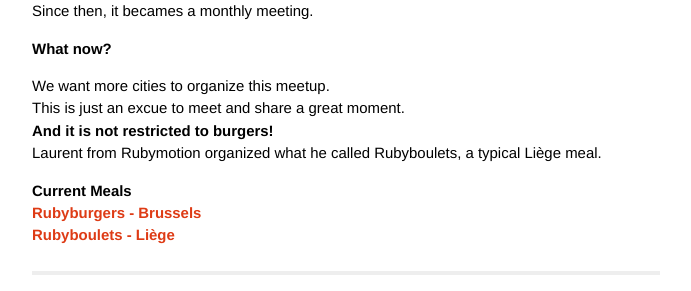
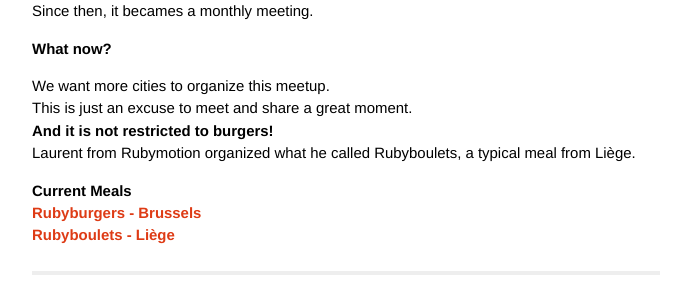
Before and after one commit to rubyburgers/rubyburgers.github.com, a Jekyll site: the page built from index.html, in a window 1280 px wide. Shown: the part 517-808 px from the top of the page, without its empty margins (294-985 px from the left). Built offline with Jekyll 4.4.1, drawn with Linux system fonts in a browser that asks for light colours.

Commit message:
Typo + small correction

```diff
--- a/index.html
+++ b/index.html
@@ -12,7 +12,7 @@
 <h2>What now?</h2>
 <p>
 We want more cities to organize this meetup.<br>
-This is just an excue to meet and share a great moment.<br>
+This is just an excuse to meet and share a great moment.<br>
 <strong>And it is not restricted to burgers!</strong><br>
-Laurent from Rubymotion organized what he called Rubyboulets, a typical Liège meal.
+Laurent from Rubymotion organized what he called Rubyboulets, a typical meal from Liège.
 </p>
```
